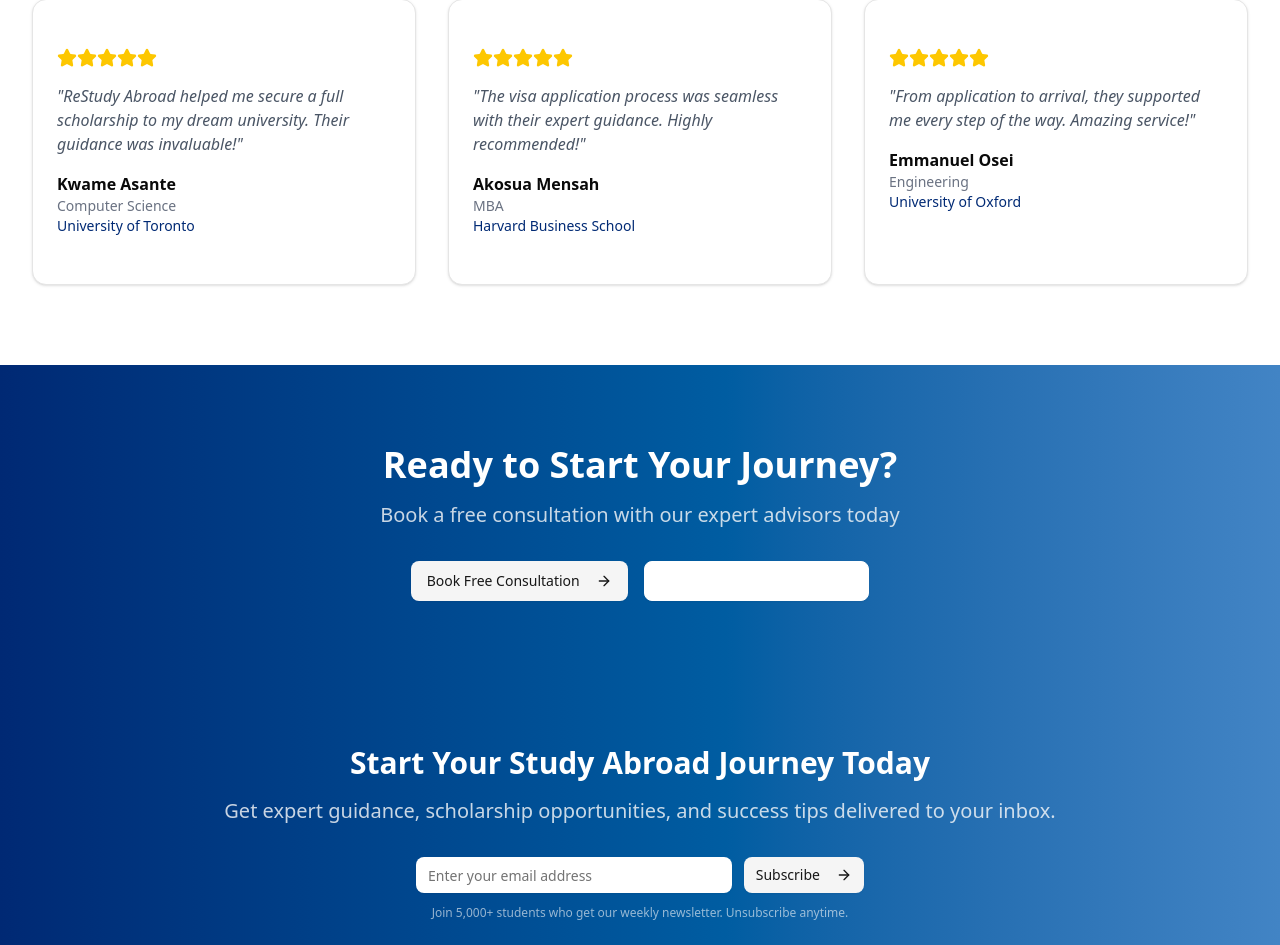
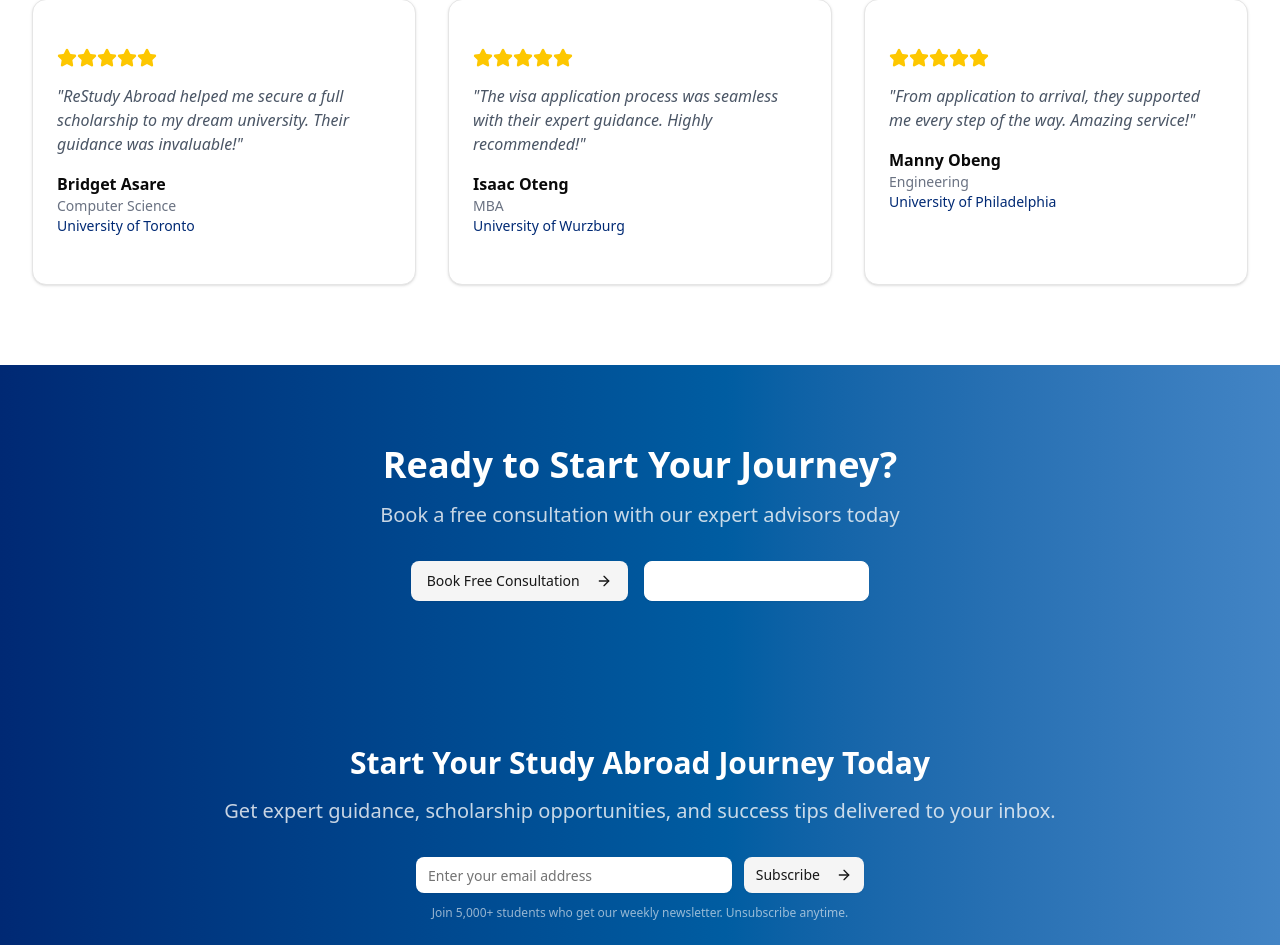
Before and after one commit to PrymeAF/reStudy-Abroad-Website, a React (Vite) app: page /services in a window 1280 px wide. Shown: the part 2281-3226 px from the top of the page. Built offline with nearby package versions, Linux system fonts and the light colour scheme.

Commit message:
Update ServicesPage.jsx
Updated universities

```diff
--- a/src/pages/ServicesPage.jsx
+++ b/src/pages/ServicesPage.jsx
@@ -63,22 +63,22 @@ const ServicesPage = () => {
 
   const testimonials = [
     {
-      name: "Kwame Asante",
+      name: "Bridget Asare",
       university: "University of Toronto",
       program: "Computer Science",
       quote: "ReStudy Abroad helped me secure a full scholarship to my dream university. Their guidance was invaluable!",
       rating: 5
     },
     {
-      name: "Akosua Mensah",
-      university: "Harvard Business School",
+      name: "Isaac Oteng",
+      university: "University of Wurzburg",
       program: "MBA",
       quote: "The visa application process was seamless with their expert guidance. Highly recommended!",
       rating: 5
     },
     {
-      name: "Emmanuel Osei",
-      university: "University of Oxford",
+      name: "Manny Obeng",
+      university: "University of Philadelphia",
       program: "Engineering",
       quote: "From application to arrival, they supported me every step of the way. Amazing service!",
       rating: 5
```
